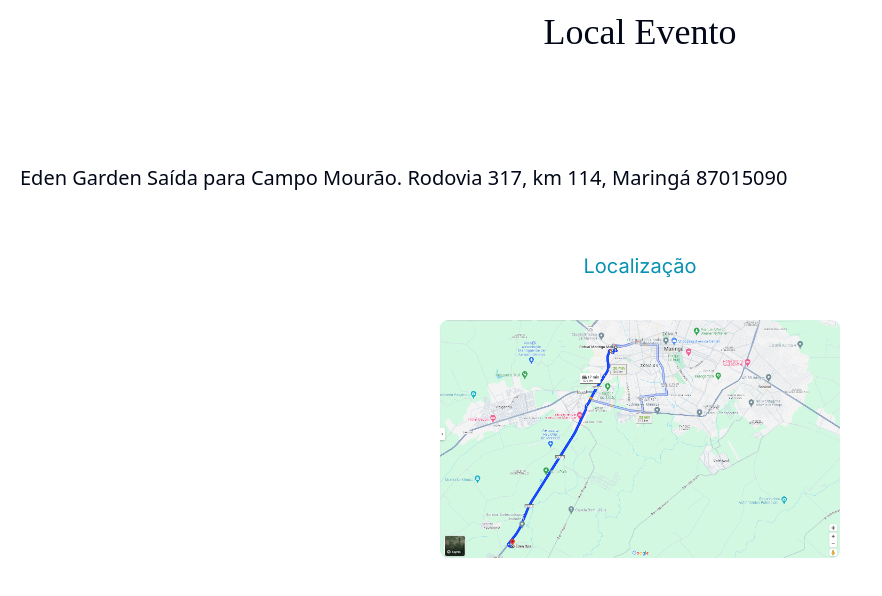
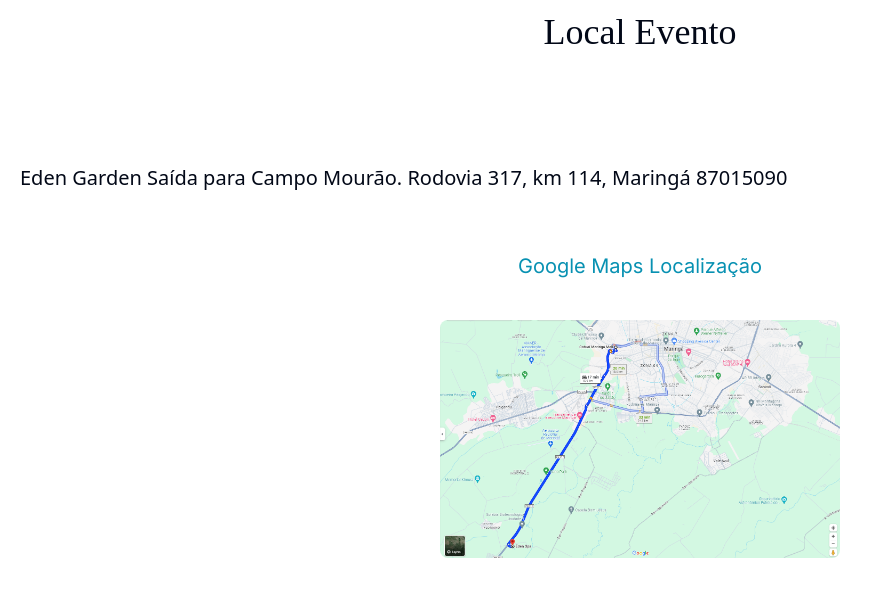
Before and after one commit to lisboaa/marriage, a Next.js app: page /local-evento in a window 1280 px wide. Shown: the top 596 px of the page, without its empty margins (0-882 px from the left). Built offline with nearby package versions, Linux system fonts and the light colour scheme.

Commit message:
Corrigido problema na rota do local evento.

```diff
--- a/src/app/local-evento/page.tsx
+++ b/src/app/local-evento/page.tsx
@@ -60,7 +60,7 @@ export default function ListaPresente() {
                 </Link>
               </SheetClose>
               <SheetClose asChild>
-                <Link href="/lista-presente">
+                <Link href="/local-evento">
                   <Button variant="outline" className="w-full justify-start gap-2">
                     <MapIcon/>
                     Local Evento
@@ -73,7 +73,7 @@ export default function ListaPresente() {
         <div className='flex flex-col'>
           <h1 className='text-4xl flex justify-center'>Local Evento</h1>
           <span className='w-2/3 text-xl mt-28 text-wrap font-sans font-medium pl-5'>Eden Garden Saída para Campo Mourão. Rodovia 317, km 114, Maringá 87015090</span>
-          <a className='text-cyan-600 text-xl mt-5 text-wrap flex justify-center pt-10' target='_blank' href='https://maps.app.goo.gl/amvCThSAUin7Mxwb9?g_st=aw'>Localização</a>
+          <a className='text-cyan-600 text-xl mt-5 text-wrap flex justify-center pt-10' target='_blank' href='https://maps.app.goo.gl/amvCThSAUin7Mxwb9?g_st=aw'>Google Maps Localização</a>
         </div>
 
         <div className="flex flex-col items-center justify-center mt-10">
```
